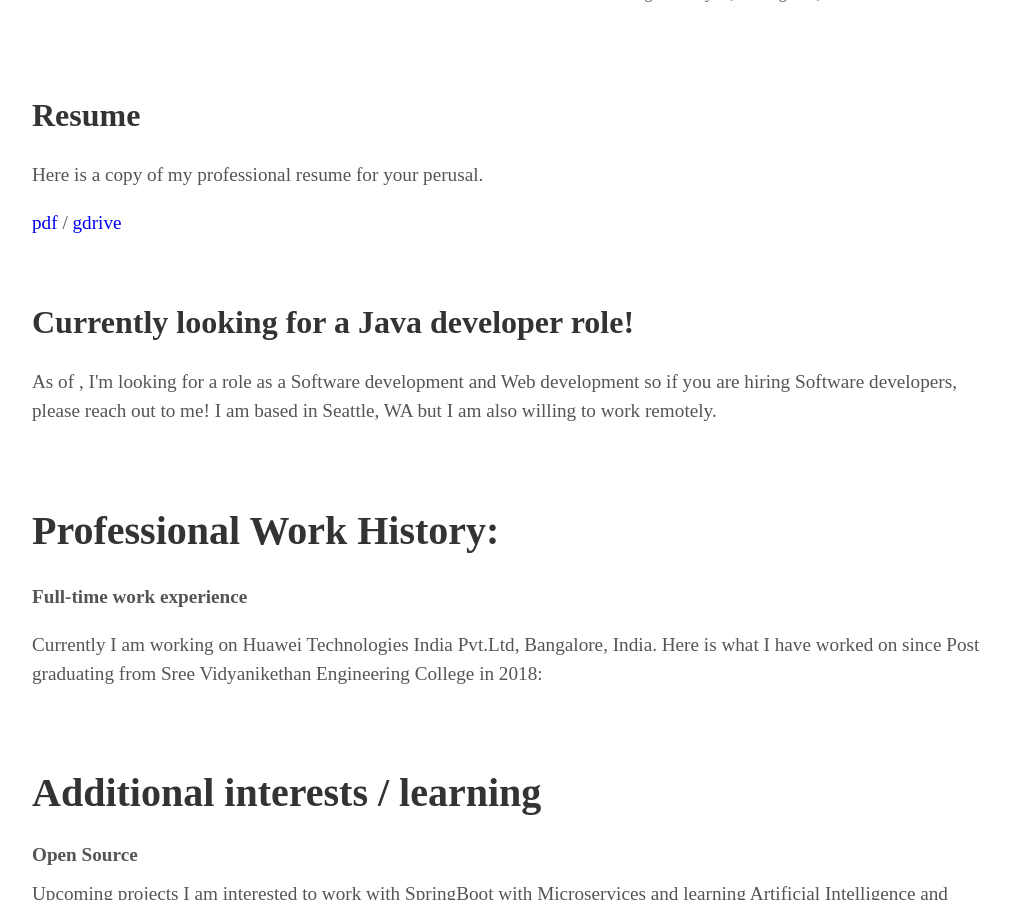
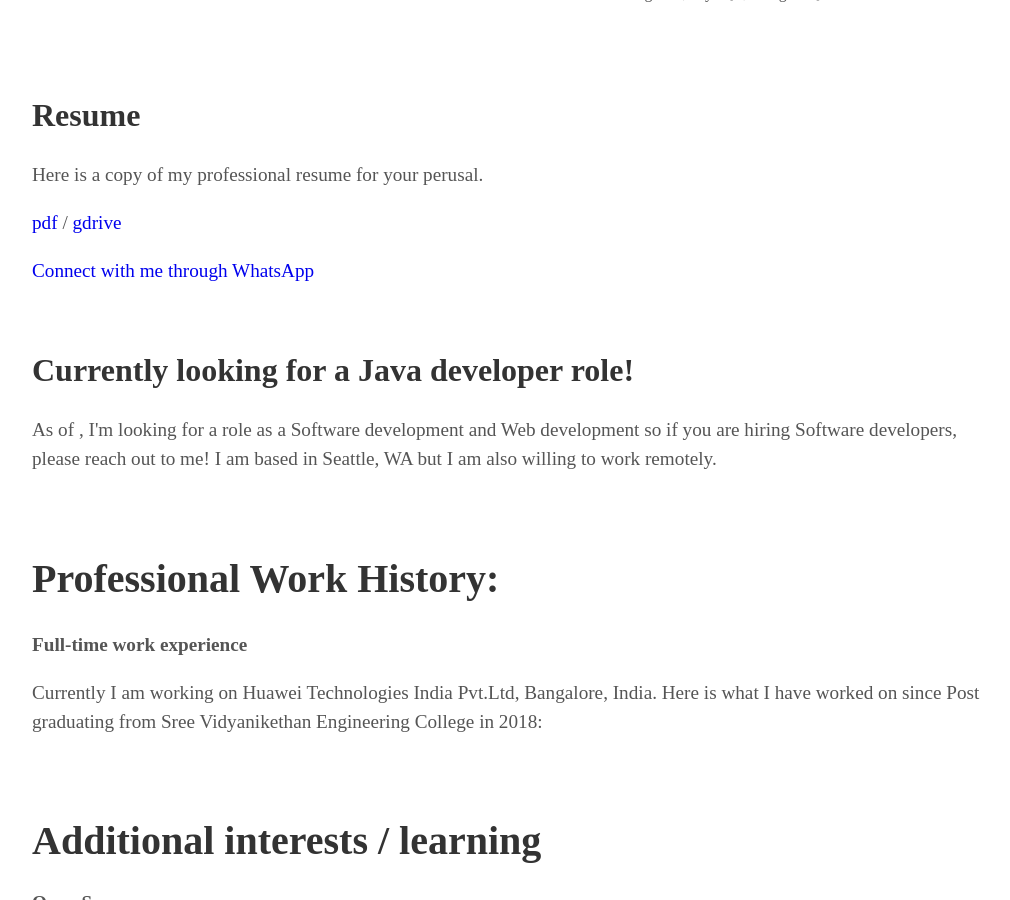
Before and after one commit to praveenspk/praveenspk.github.io, a Jekyll site: the page built from index.html, in a window 1280 px wide and 900 px high, scrolled down 2636 px. Shown: the whole window, without its empty margins (128-1138 px from the left). Built offline with Jekyll 4.4.1, drawn with Linux system fonts in a browser that asks for light colours; some web fonts are replaced.

Commit message:
Update about.html

```diff
--- a/_includes/about.html
+++ b/_includes/about.html
@@ -39,6 +39,8 @@
   <div>
       <p>Here is a copy of my professional resume for your perusal.</p>
       <p><a href="assets/pdf/resume.pdf">pdf</a> / <a href="https://drive.google.com/file/d/1QaLWlv1ksmcIi2QWII1zMEKt5SC4ZQ3T/view?usp=sharing">gdrive</a></p>
+    <p><a aria-label="My WhatsApp" target="_blank" href="https://wa.me/919490137902/?text=Hello">Connect with me through WhatsApp</a>
+   </p>
   </div>
 
 
```
